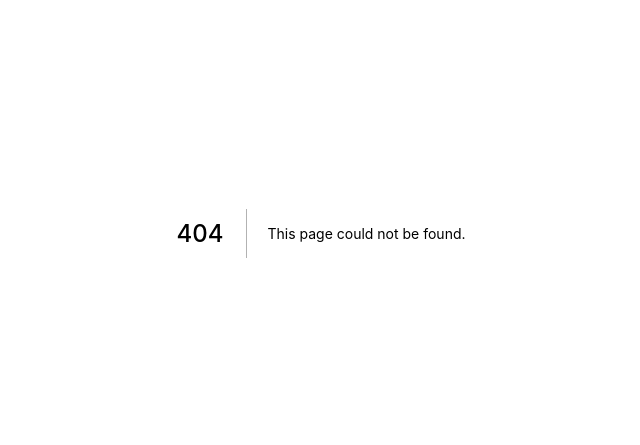
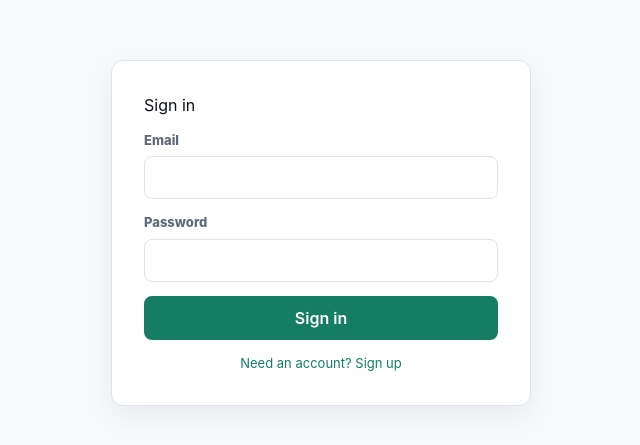
Before and after one commit to pandu20042004/esa-ai, a Next.js app: page /login in a window 1280 px wide. Before the commit this address had no page. Shown: the part 167-612 px from the top of the page, without its empty margins (319-959 px from the left). Built offline with nearby package versions, Linux system fonts and the light colour scheme; no server answers.

Commit message:
feat(auth): login/signup page with server actions

```diff
--- a/src/app/globals.css
+++ b/src/app/globals.css
@@ -894,19 +894,21 @@ input:focus, select:focus, textarea:focus { border-color: var(--accent-border);
 }
 .devs-agent-grid.is-fullscreen {
   position: fixed;
-  inset: 10px;
-  z-index: 95;
+  inset: 0;
+  z-index: 100;
   min-height: 0;
-  border-radius: 14px;
-  box-shadow: 0 30px 110px -50px #000;
+  border-radius: 0;
+  border: none;
+  box-shadow: none;
 }
 .devs-agent-grid.is-fullscreen::before {
-  content: "";
-  position: fixed;
-  inset: -10px;
-  z-index: -1;
-  background: rgb(0 0 0 / .48);
-  backdrop-filter: blur(16px);
+  display: none;
+}
+.screen:has(.devs-agent-grid.is-fullscreen),
+.devs-agents:has(.devs-agent-grid.is-fullscreen) {
+  animation: none !important;
+  transform: none !important;
+  contain: none !important;
 }
 .devs-agent-stage-header {
   min-height: 64px;
@@ -1025,6 +1027,12 @@ input:focus, select:focus, textarea:focus { border-color: var(--accent-border);
   box-shadow: 0 28px 70px -62px #000;
   display: grid;
   gap: 18px;
+  position: relative;
+}
+.devs-agent-document-page .reference-fullscreen-button {
+  position: absolute;
+  right: 12px;
+  bottom: 12px;
 }
 .devs-agent-document-page h2 {
   margin: 0;
@@ -1161,6 +1169,9 @@ input:focus, select:focus, textarea:focus { border-color: var(--accent-border);
 .assistant-draft-panel,
 .versions-list,
 .template-panel { display: grid; gap: 10px; }
+.template-confirm { display: grid; gap: 10px; }
+.template-warn { color: #b42318; font-weight: 600; }
+.template-confirm-actions { display: flex; gap: 8px; }
 .assistant-model-controls {
   display: grid;
   grid-template-columns: 1fr 1fr;
@@ -1271,6 +1282,49 @@ input:focus, select:focus, textarea:focus { border-color: var(--accent-border);
   .reference-current-file { display: none; }
 }
 
+/* BYOK Settings */
+.byok-settings { border: 1px solid var(--border); border-radius: 12px; background: var(--panel); overflow: hidden; }
+.byok-settings-header { padding: 28px 28px 20px; border-bottom: 1px solid var(--border); background: var(--surface); }
+.byok-settings-header small { display: block; color: var(--accent); font-size: 11px; font-weight: 900; text-transform: uppercase; letter-spacing: .14em; margin-bottom: 6px; }
+.byok-settings-header h2 { margin: 0 0 6px; font-size: 22px; font-weight: 800; }
+.byok-settings-header p { margin: 0; color: var(--muted); font-size: 13px; }
+.byok-settings-body { display: grid; grid-template-columns: 260px 1fr; min-height: 480px; }
+.byok-settings-nav { display: flex; flex-direction: column; gap: 4px; padding: 18px; border-right: 1px solid var(--border); background: var(--surface); }
+.byok-settings-nav button { display: flex; align-items: flex-start; gap: 12px; text-align: left; border: 1px solid transparent; border-radius: 10px; padding: 12px; background: transparent; color: var(--text); cursor: pointer; }
+.byok-settings-nav button.active { border-color: var(--accent-border); background: var(--accent-soft); }
+.byok-settings-nav button span { display: grid; gap: 2px; }
+.byok-settings-nav button strong { font-size: 13px; font-weight: 700; }
+.byok-settings-nav button small { color: var(--muted); font-size: 11px; font-weight: 400; }
+.byok-settings-content { padding: 24px; display: grid; gap: 20px; align-content: start; }
+.byok-execution-tabs { display: grid; grid-template-columns: repeat(4, 1fr); gap: 0; border: 1px solid var(--border); border-radius: 10px; overflow: hidden; }
+.byok-execution-tabs button { display: grid; gap: 2px; padding: 14px 16px; border: none; border-right: 1px solid var(--border); background: var(--surface); color: var(--text); text-align: left; cursor: pointer; }
+.byok-execution-tabs button:last-child { border-right: none; }
+.byok-execution-tabs button.active { background: var(--accent-soft); border-color: var(--accent-border); }
+.byok-execution-tabs button strong { font-size: 13px; font-weight: 700; }
+.byok-execution-tabs button small { color: var(--muted); font-size: 11px; }
+.byok-cli-section { display: grid; gap: 16px; }
+.byok-cli-header { display: flex; justify-content: space-between; align-items: flex-start; gap: 16px; }
+.byok-cli-header strong { display: block; font-size: 14px; font-weight: 700; }
+.byok-cli-header p { margin: 4px 0 0; color: var(--muted); font-size: 12px; }
+.byok-rescan { font-size: 12px; white-space: nowrap; }
+.byok-cli-grid { display: grid; grid-template-columns: repeat(2, 1fr); gap: 10px; }
+.byok-cli-card { display: flex; align-items: center; gap: 12px; border: 1px solid var(--border); border-radius: 10px; padding: 14px; background: var(--surface); color: var(--text); text-align: left; cursor: pointer; position: relative; transition: border-color .15s; }
+.byok-cli-card:hover { border-color: var(--accent-border); }
+.byok-cli-card.selected { border-color: var(--accent); box-shadow: 0 0 0 1px var(--accent); }
+.byok-cli-card.disabled { opacity: .5; cursor: default; }
+.byok-cli-card.disabled:hover { border-color: var(--border); }
+.byok-cli-icon { width: 36px; height: 36px; border-radius: 8px; display: grid; place-items: center; color: white; font-weight: 900; font-size: 14px; flex-shrink: 0; }
+.byok-cli-info { display: grid; gap: 2px; min-width: 0; }
+.byok-cli-info strong { font-size: 13px; font-weight: 700; }
+.byok-cli-info small { color: var(--muted); font-size: 11px; }
+.byok-cli-dot { position: absolute; top: 12px; right: 12px; width: 8px; height: 8px; border-radius: 999px; background: var(--accent); }
+.byok-api-section { display: grid; gap: 16px; }
+.byok-cli-models { display: grid; gap: 8px; margin-top: 8px; }
+.byok-cli-models strong { font-size: 12px; font-weight: 700; color: var(--muted); }
+.byok-model-chips { display: flex; flex-wrap: wrap; gap: 6px; }
+.byok-model-chip { display: inline-flex; align-items: center; min-height: 28px; padding: 0 10px; border: 1px solid var(--border); border-radius: 6px; background: var(--surface); font-size: 12px; font-weight: 600; font-family: var(--font-code); }
+.byok-settings-footer { display: flex; justify-content: flex-end; gap: 10px; padding-top: 16px; border-top: 1px solid var(--border); margin-top: auto; }
+
 @media (max-width: 760px) {
   .sidebar { width: 76px; align-items: center; padding-inline: 14px; }
   .sidebar .brand-name, .sidebar .sidebar-item span, .sidebar .profile-button span:last-child { display: none; }
@@ -1306,3 +1360,73 @@ input:focus, select:focus, textarea:focus { border-color: var(--accent-border);
   .devs-agent-editor { padding: 18px; }
   .devs-agent-document-page { padding: 24px; }
 }
+
+/* ── Login page ── */
+.login-page {
+  min-height: 100vh;
+  display: grid;
+  place-items: center;
+  padding: 24px;
+  background: var(--esai-bg, #f7f9fb);
+}
+
+.login-card {
+  width: 100%;
+  max-width: 420px;
+  background: white;
+  border: 1px solid #dde3ea;
+  border-radius: 12px;
+  padding: 32px;
+  box-shadow: 0 10px 30px rgba(15, 23, 42, 0.06);
+}
+
+.login-form {
+  display: flex;
+  flex-direction: column;
+  gap: 14px;
+}
+
+.login-form label {
+  display: flex;
+  flex-direction: column;
+  gap: 6px;
+  font-size: 13px;
+  color: #5f6b7a;
+}
+
+.login-form input {
+  padding: 10px 12px;
+  border: 1px solid #dde3ea;
+  border-radius: 8px;
+  font-size: 14px;
+}
+
+.login-form button[type="submit"] {
+  padding: 10px 14px;
+  background: #147d64;
+  color: white;
+  border: 0;
+  border-radius: 8px;
+  font-weight: 600;
+  cursor: pointer;
+}
+
+.login-form button[type="submit"]:disabled {
+  opacity: 0.6;
+  cursor: not-allowed;
+}
+
+.login-toggle {
+  background: transparent;
+  border: 0;
+  color: #147d64;
+  cursor: pointer;
+  text-align: center;
+  font-size: 13px;
+}
+
+.login-error {
+  color: #c52b2b;
+  font-size: 13px;
+  margin: 0;
+}
--- /dev/null
+++ b/src/app/login/LoginForm.tsx
@@ -0,0 +1,53 @@
+"use client";
+
+import { useActionState, useState } from "react";
+import { signInAction, signUpAction, type AuthFormState } from "./actions";
+
+export function LoginForm() {
+  const [mode, setMode] = useState<"signin" | "signup">("signin");
+  const action = mode === "signin" ? signInAction : signUpAction;
+  const [state, formAction, pending] = useActionState<AuthFormState, FormData>(action, undefined);
+
+  return (
+    <form action={formAction} className="login-form">
+      <h1>{mode === "signin" ? "Sign in" : "Create account"}</h1>
+
+      <label>
+        Email
+        <input name="email" type="email" autoComplete="email" required />
+      </label>
+
+      <label>
+        Password
+        <input
+          name="password"
+          type="password"
+          autoComplete={mode === "signin" ? "current-password" : "new-password"}
+          minLength={8}
+          required
+        />
+      </label>
+
+      {mode === "signup" ? (
+        <label>
+          Confirm password
+          <input name="confirmPassword" type="password" autoComplete="new-password" minLength={8} required />
+        </label>
+      ) : null}
+
+      {state?.error ? <p className="login-error">{state.error}</p> : null}
+
+      <button type="submit" disabled={pending}>
+        {pending ? "Please wait..." : mode === "signin" ? "Sign in" : "Sign up"}
+      </button>
+
+      <button
+        type="button"
+        className="login-toggle"
+        onClick={() => setMode((m) => (m === "signin" ? "signup" : "signin"))}
+      >
+        {mode === "signin" ? "Need an account? Sign up" : "Already have an account? Sign in"}
+      </button>
+    </form>
+  );
+}
--- /dev/null
+++ b/src/app/login/actions.ts
@@ -0,0 +1,46 @@
+"use server";
+
+import { redirect } from "next/navigation";
+import { createSupabaseServerClient } from "@/lib/supabase/server";
+
+export type AuthFormState = { error?: string } | undefined;
+
+export async function signInAction(_prev: AuthFormState, formData: FormData): Promise<AuthFormState> {
+  const email = String(formData.get("email") ?? "").trim();
+  const password = String(formData.get("password") ?? "");
+
+  if (!email || !password) return { error: "Email and password are required." };
+
+  const supabase = await createSupabaseServerClient();
+  if (!supabase) return { error: "Authentication is not configured." };
+
+  const { error } = await supabase.auth.signInWithPassword({ email, password });
+  if (error) return { error: error.message };
+
+  redirect("/");
+}
+
+export async function signUpAction(_prev: AuthFormState, formData: FormData): Promise<AuthFormState> {
+  const email = String(formData.get("email") ?? "").trim();
+  const password = String(formData.get("password") ?? "");
+  const confirm = String(formData.get("confirmPassword") ?? "");
+
+  if (!email || !password) return { error: "Email and password are required." };
+  if (password.length < 8) return { error: "Password must be at least 8 characters." };
+  if (password !== confirm) return { error: "Passwords do not match." };
+
+  const supabase = await createSupabaseServerClient();
+  if (!supabase) return { error: "Authentication is not configured." };
+
+  const { error } = await supabase.auth.signUp({ email, password });
+  if (error) return { error: error.message };
+
+  redirect("/");
+}
+
+export async function signOutAction() {
+  const supabase = await createSupabaseServerClient();
+  if (!supabase) redirect("/login");
+  await supabase!.auth.signOut();
+  redirect("/login");
+}
--- /dev/null
+++ b/src/app/login/page.tsx
@@ -0,0 +1,19 @@
+import { redirect } from "next/navigation";
+import { createSupabaseServerClient } from "@/lib/supabase/server";
+import { LoginForm } from "./LoginForm";
+
+export default async function LoginPage() {
+  const supabase = await createSupabaseServerClient();
+  if (supabase) {
+    const { data } = await supabase.auth.getUser();
+    if (data?.user) redirect("/");
+  }
+
+  return (
+    <main className="login-page">
+      <div className="login-card">
+        <LoginForm />
+      </div>
+    </main>
+  );
+}
```
